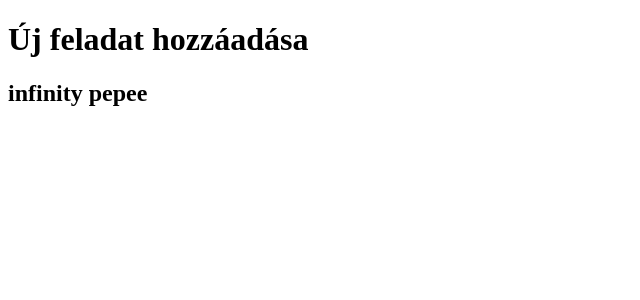
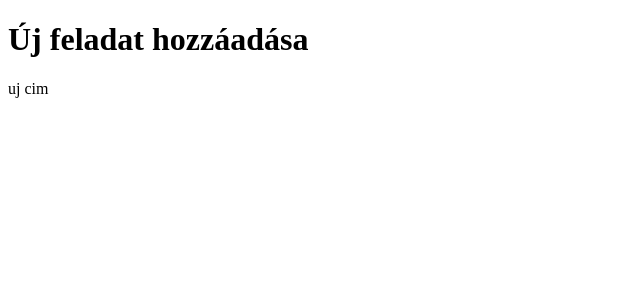
Before and after one commit to FMarcell06/react-task-team-test, a React (Vite) app: page / in a window 1280 px wide. Shown: the top 300 px of the page, without its empty margins (0-640 px from the left). Built offline with nearby package versions, Linux system fonts and the light colour scheme.

Commit message:
DEV:p tag

```diff
--- a/src/components/AddTask.jsx
+++ b/src/components/AddTask.jsx
@@ -3,7 +3,7 @@ import React from 'react'
 export const AddTask = () => {
   return (
     <div>
-      <h2>infinity pepee</h2>
+      <p>uj cim</p>
     </div>
   )
 }
```
